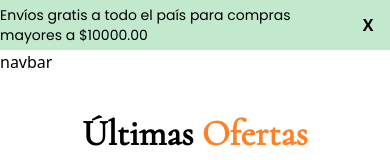
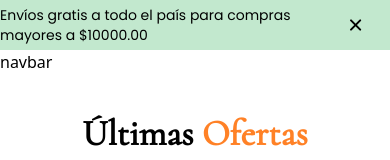
Before and after one commit to jdoors/WebProyect, a React (Create React App) app: page / in a window 390 px wide. Shown: the top 160 px of the page. Built offline with nearby package versions, Linux system fonts and the light colour scheme; a web font is replaced by a local one.

Commit message:
Creación button-X con span y rotate.

```diff
--- a/src/components/Inicio/FreeDelivery/FreeDelivery.js
+++ b/src/components/Inicio/FreeDelivery.js
@@ -11,7 +11,10 @@ const FreeDelivery = () => {
 
     <div id='envios-gratis' className='bg-[#C2E8CE] h-[50px] grid grid-cols-6 sm:flex sm:flex-wrap items-center sm:justify-center'>
         <h6 className='col-span-5 text-sm font-medium font-poppins'>Envíos gratis a todo el país para compras mayores a $10000.00</h6>
-        <button onClick={divHidden} className='absolute w-3 col-span-1 font-bold sm:w-4 right-4 sm:right-14 sm:text-lg'>X</button>
+        <div onClick={divHidden} className='button-lines flex flex-col justify-between w-[15px] h-[12px] right-6 absolute col-span-1 sm:right-14 cursor-pointer'>
+          <span className='line-t h-[2px] w-full rounded-lg bg-black origin-[0%_0%] rotate-45'></span>
+          <span className='line-b h-[2px] w-full rounded-lg bg-black origin-[0%_100%] -rotate-45'></span>
+        </div>
     </div>
 
   )
--- a/src/components/Rutas.js
+++ b/src/components/Rutas.js
@@ -4,7 +4,7 @@ import Inicio from "./Inicio/Inicio"
 import Navbar from "./navbar"
 import Footer from "./footer"
 import TellAFriend from "./TellAFriend"
-import FreeDelivery from "./Inicio/FreeDelivery/FreeDelivery"
+import FreeDelivery from "./Inicio/FreeDelivery"
 
 
 
```
